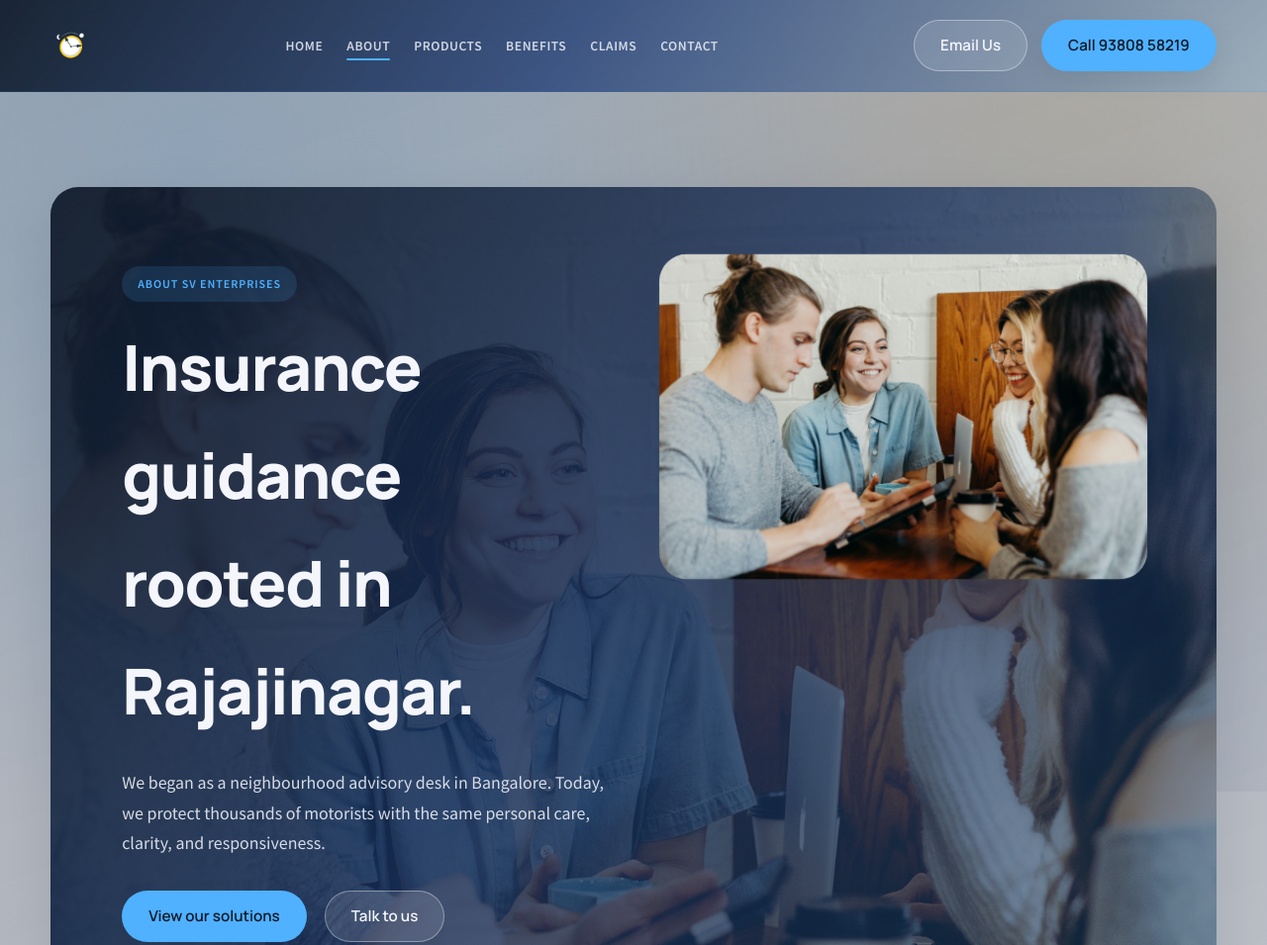
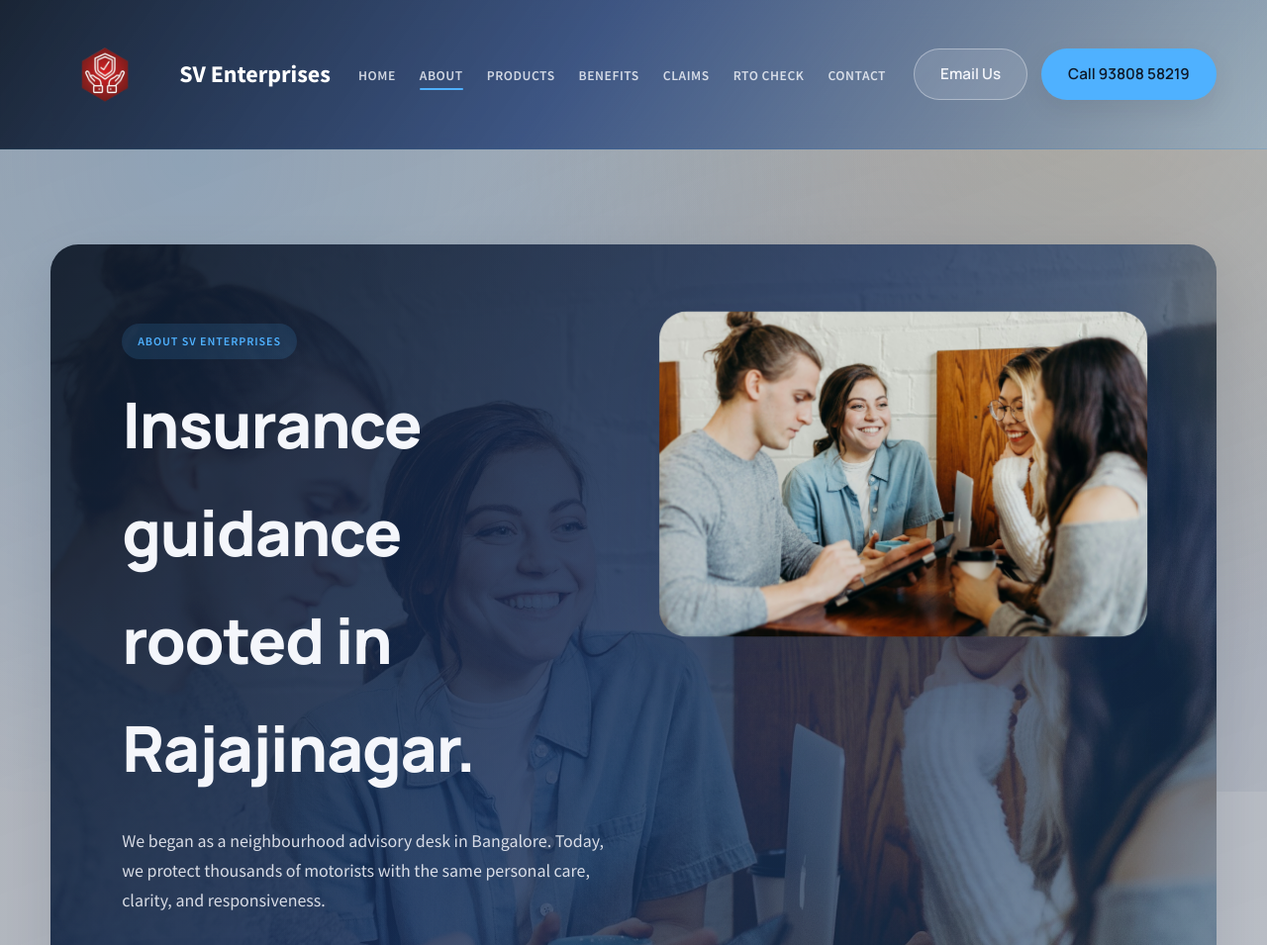
Before and after one commit to codejunkie-droid/sv-enter, a website: page about.html in a window 1280 px wide. Shown: the top 955 px of the page at 99% size. Drawn offline with Linux system fonts and the light colour scheme.

Commit message:
Update headers with new logo and navigation

```diff
--- a/about.html
+++ b/about.html
@@ -11,7 +11,10 @@
 <body class="sv-page">
   <header class="sv-header">
     <div class="sv-container sv-header__inner">
-      <a class="sv-logo" href="index.html"><img src="images/2-02-02-1.png" alt="SV Enterprises Logo" style="height: 40px;"></a>
+      <a class="sv-logo" href="index.html">
+        <img src="images/sv-logo-icon.png" alt="SV Enterprises Logo" style="height: 110px; margin-right: 10px;">
+        <span style="color: white; font-weight: bold; font-size: 1.5rem;">SV Enterprises</span>
+      </a>
       <nav>
         <ul class="sv-nav">
           <li><a href="index.html">Home</a></li>
@@ -19,6 +22,7 @@
           <li><a href="products.html">Products</a></li>
           <li><a href="benefits.html">Benefits</a></li>
           <li><a href="claims.html">Claims</a></li>
+          <li><a href="rto-check.html">RTO Check</a></li>
           <li><a href="contact-us.html">Contact</a></li>
         </ul>
       </nav>
```
Also changed, not shown: benefits.html (+4 -1 lines), claims.html (+4 -1 lines), contact-us.html (+5 -1 lines), index.html (+2 -1 lines), privacy-policy.html (+5 -1 lines), products.html (+5 -1 lines), terms-of-service.html (+5 -1 lines), rto-check.html (line endings or trailing spaces).
